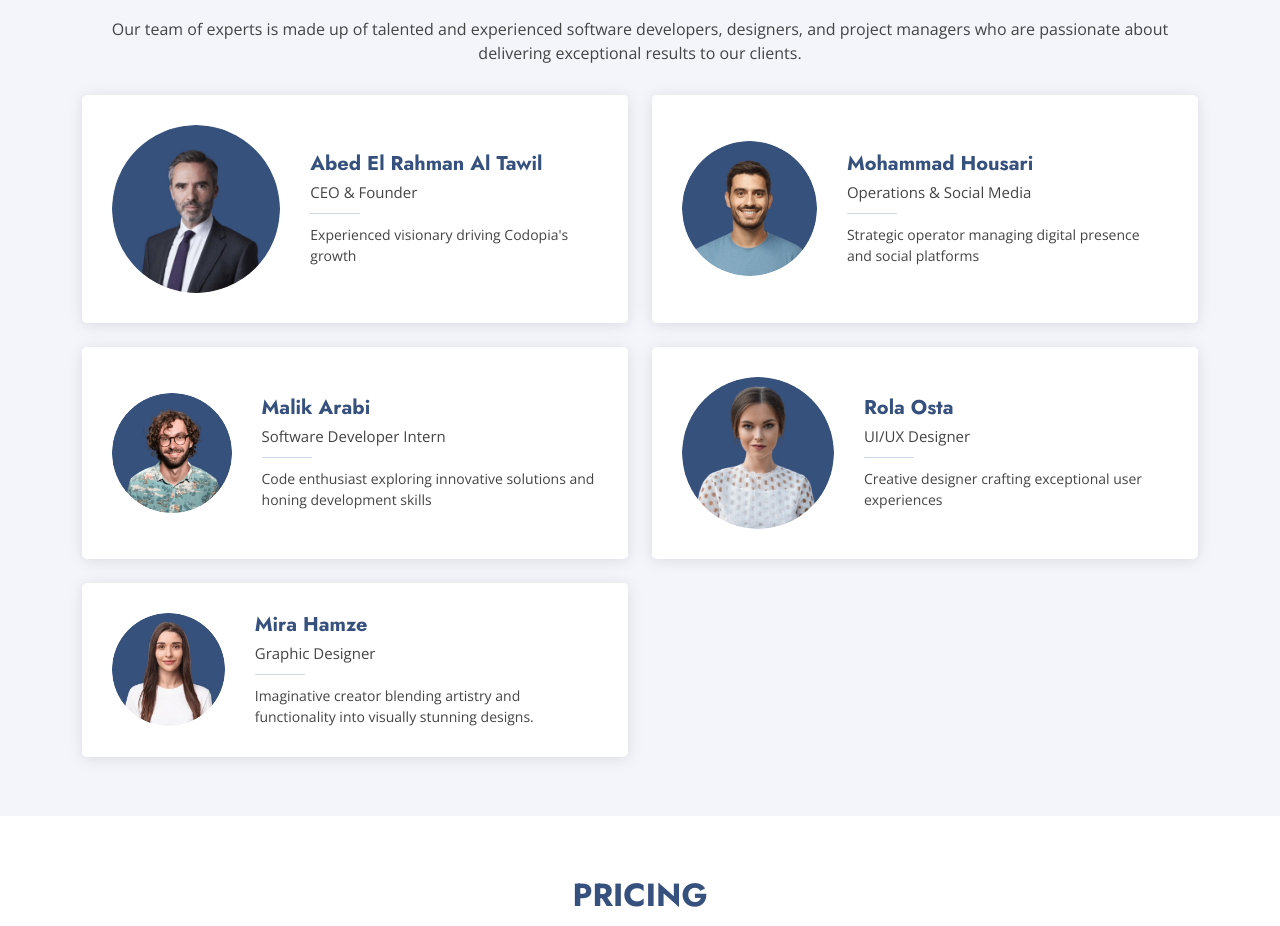
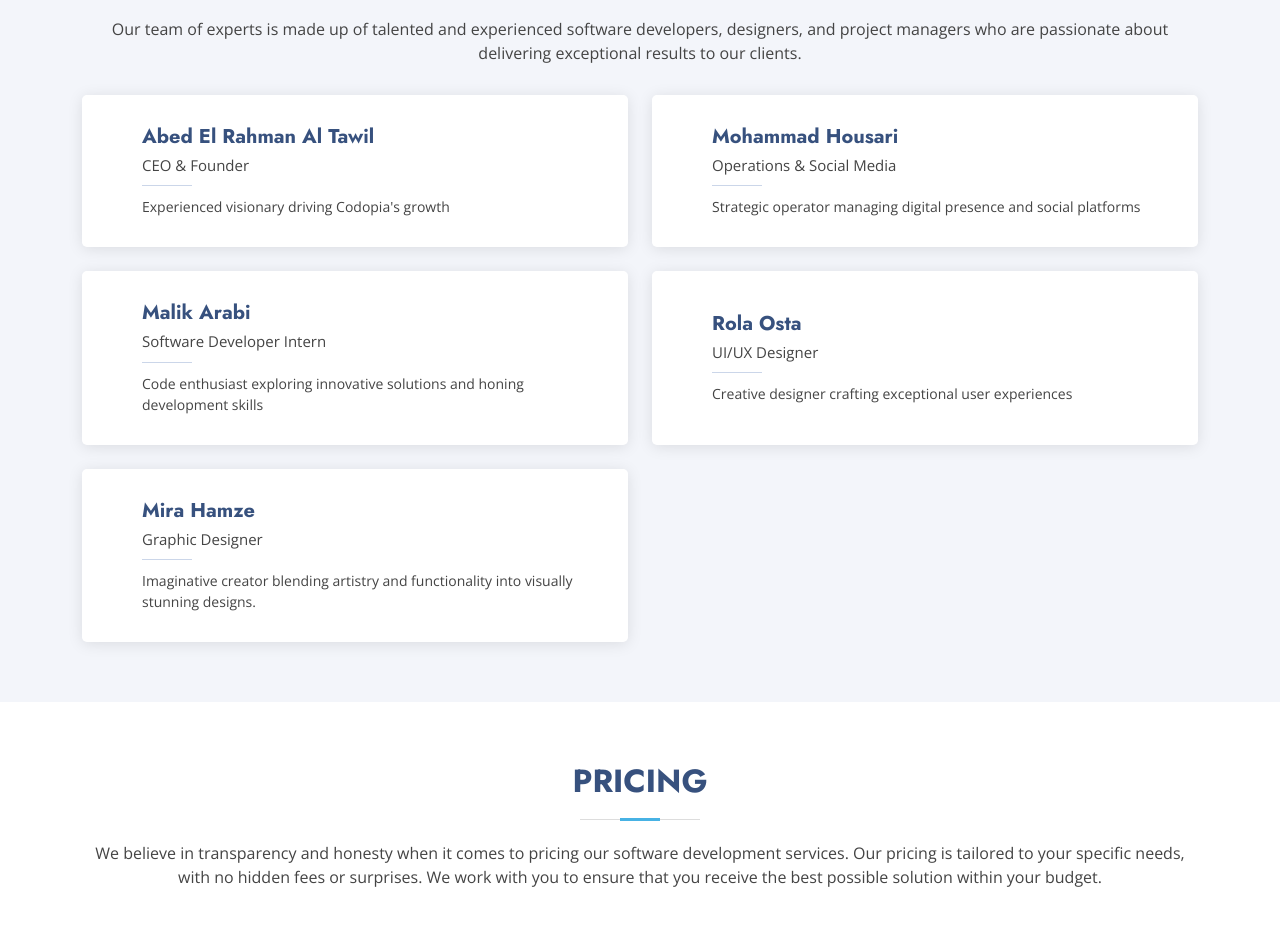
Before and after one commit to CodopiaIO/codopia-website, a plain HTML site: page index.html in a window 1280 px wide. Shown: the part 5186-6112 px from the top of the page. Drawn offline with nearby package versions, Linux system fonts and the light colour scheme.

Commit message:
Remove Team Images

```diff
--- a/index.html
+++ b/index.html
@@ -447,7 +447,7 @@
         <div class="row">
           <div class="col-lg-6" data-aos="zoom-in" data-aos-delay="100">
             <div class="member d-flex align-items-center">
-              <div class="pic"><img src="assets/img/team/team-1.webp" class="img-fluid" alt=""></div>
+              <!-- <div class="pic"><img src="assets/img/team/team-1.webp" class="img-fluid" alt=""></div> -->
               <div class="member-info">
                 <h4>Abed El Rahman Al Tawil</h4>
                 <span>CEO & Founder</span>
@@ -463,7 +463,7 @@
           </div>
           <div class="col-lg-6 mt-4 mt-lg-0" data-aos="zoom-in" data-aos-delay="200">
             <div class="member d-flex align-items-center">
-              <div class="pic"><img src="assets/img/team/team-2.webp" class="img-fluid" alt=""></div>
+              <!-- <div class="pic"><img src="assets/img/team/team-2.webp" class="img-fluid" alt=""></div> -->
               <div class="member-info">
                 <h4>Mohammad Housari</h4>
                 <span>Operations & Social Media</span>
@@ -479,7 +479,7 @@
           </div>
           <div class="col-lg-6 mt-4" data-aos="zoom-in" data-aos-delay="300">
             <div class="member d-flex align-items-center">
-              <div class="pic"><img src="assets/img/team/team-3.webp" class="img-fluid" alt=""></div>
+              <!-- <div class="pic"><img src="assets/img/team/team-3.webp" class="img-fluid" alt=""></div> -->
               <div class="member-info">
                 <h4>Malik Arabi</h4>
                 <span>Software Developer Intern</span>
@@ -495,7 +495,7 @@
           </div>
           <div class="col-lg-6 mt-4" data-aos="zoom-in" data-aos-delay="400">
             <div class="member d-flex align-items-center">
-              <div class="pic"><img src="assets/img/team/team-4.webp" class="img-fluid" alt=""></div>
+              <!-- <div class="pic"><img src="assets/img/team/team-4.webp" class="img-fluid" alt=""></div> -->
               <div class="member-info">
                 <h4>Rola Osta</h4>
                 <span>UI/UX Designer</span>
@@ -511,7 +511,7 @@
           </div>
           <div class="col-lg-6 mt-4" data-aos="zoom-in" data-aos-delay="400">
             <div class="member d-flex align-items-center">
-              <div class="pic"><img src="assets/img/team/team-5.webp" class="img-fluid" alt=""></div>
+              <!-- <div class="pic"><img src="assets/img/team/team-5.webp" class="img-fluid" alt=""></div> -->
               <div class="member-info">
                 <h4>Mira Hamze </h4>
                 <span>Graphic Designer</span>
```
